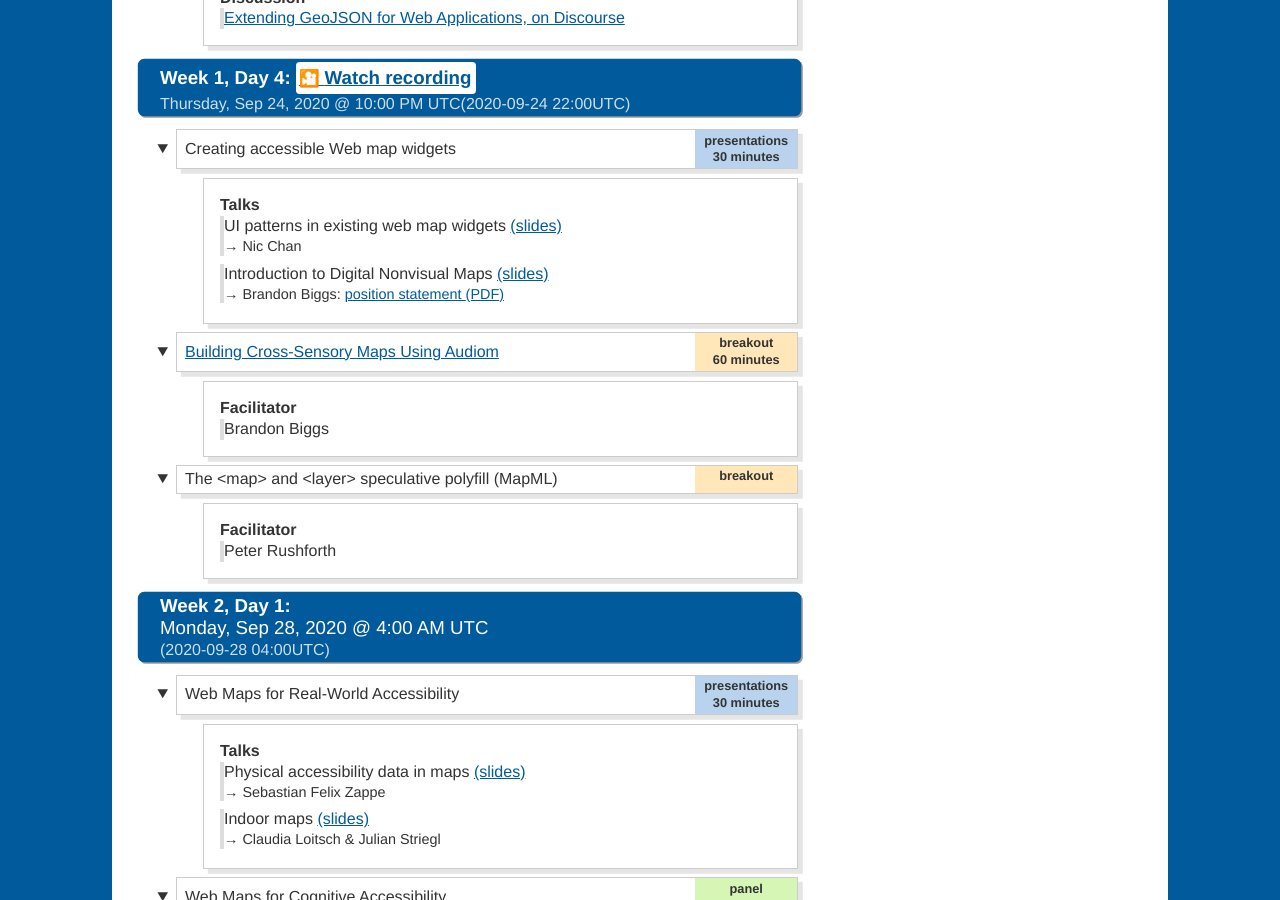
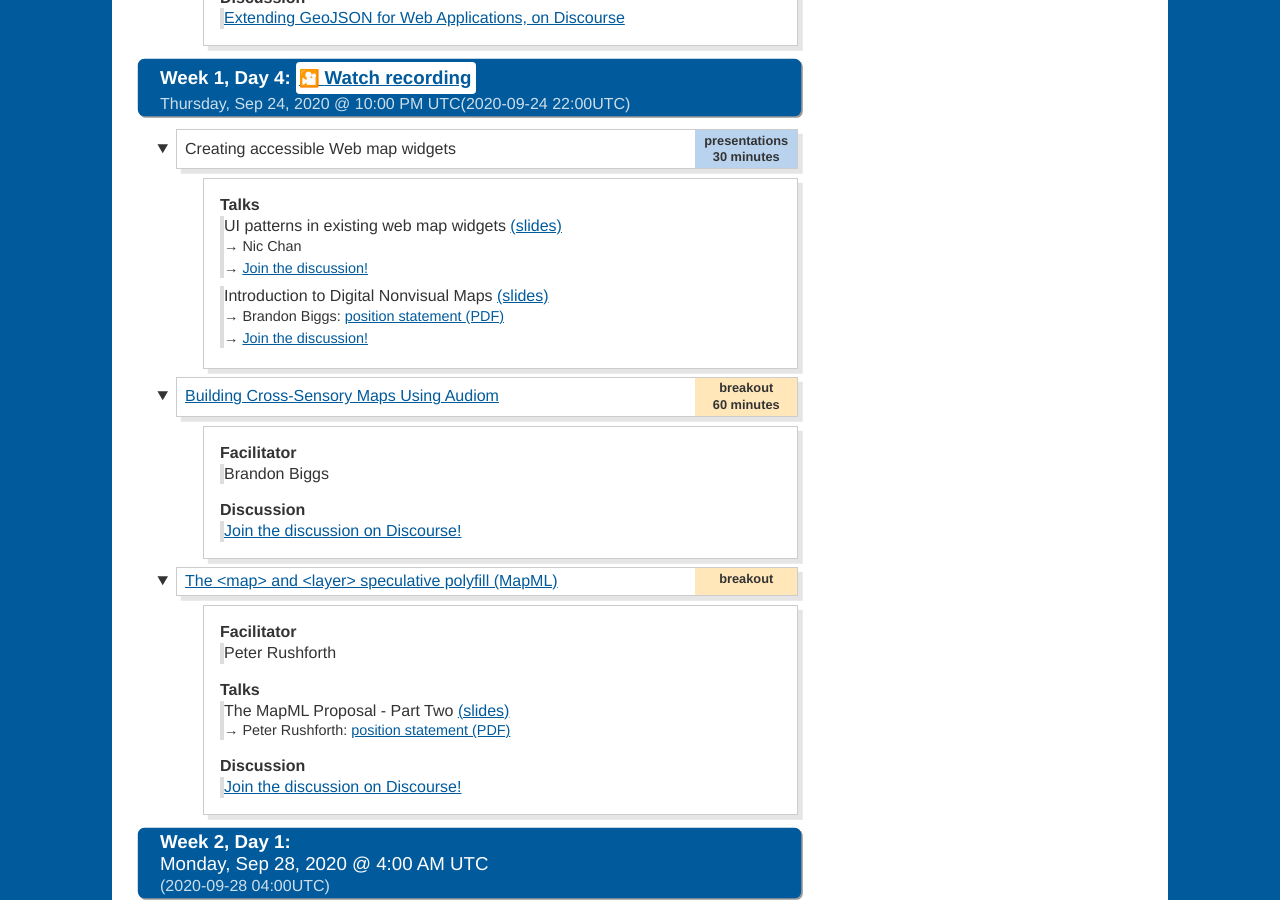
Before and after one commit to Maps4HTML/Maps4HTML-Workshop-2020, a Jekyll site: the page built from agenda.html, in a window 1280 px wide and 900 px high, scrolled down 4168 px. Built offline with Jekyll 4.4.1, drawn with Linux system fonts in a browser that asks for light colours.

Commit message:
Add links for Week 1 Day 4 and link for Terence's talk

```diff
--- a/_data/agenda.yml
+++ b/_data/agenda.yml
@@ -145,9 +145,11 @@
         - Talks:
             - title: UI patterns in existing web map widgets
               author: Nic Chan
+              discourse: https://discourse.wicg.io/t/ui-patterns-in-existing-web-map-widgets/4855
               link: https://www.youtube.com/watch?v=V-Gx0e5Gkzg
             - title: Introduction to Digital Nonvisual Maps
               author: Brandon Biggs
+              discourse: https://discourse.wicg.io/t/digital-nonvisual-maps/4838
               link: https://www.w3.org/2020/maps/supporting-material-uploads/presentations/Brandon_Biggs.pptx
     - title: Building Cross-Sensory Maps Using Audiom
       type: breakout
@@ -155,10 +157,18 @@
       link: https://xrnavigation.io/audiom-getting-started/
       details:
         - Facilitator: Brandon Biggs
+        - Discussion: <a href="https://discourse.wicg.io/t/digital-nonvisual-maps/4838">Join the discussion on Discourse!</a>
     - title: "The &lt;map&gt; and &lt;layer&gt; speculative polyfill (MapML)"
+      link: https://github.com/Maps4HTML/Web-Map-Custom-Element
       type: breakout
       details:
         - Facilitator: Peter Rushforth
+        - Talks:
+            - title: The MapML Proposal - Part Two
+              author: Peter Rushforth
+              link: https://youtu.be/aqXmbNAaLAU?t=4903
+        - Discussion:
+          - <a href="https://discourse.wicg.io/t/the-mapml-proposal-part-two/4894">Join the discussion on Discourse!</a>
 - title: "Week 2, Day 1"
   start: 2020-09-28T04:00Z
   agenda:
@@ -301,6 +311,7 @@
         - Talks:
             - title: User Research on Maps in HTML
               author: Terence Eden
+              link: https://www.w3.org/2020/maps/supporting-material-uploads/presentations/Edent-Mapping-Workshop.pdf
     - title: "Stakeholders: Open Source for Web Mapping"
       type: panel
       duration: "1 hour"
```
Also changed, not shown: 1 other file.
